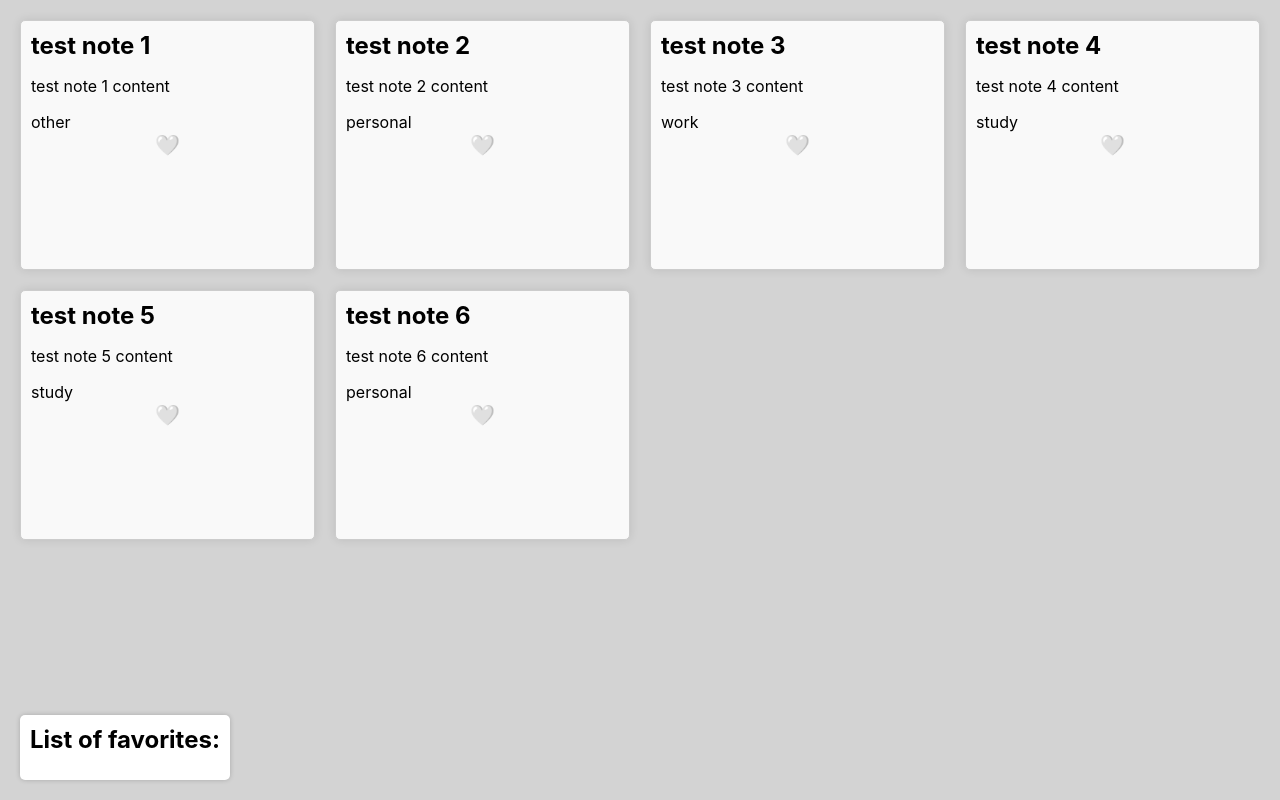
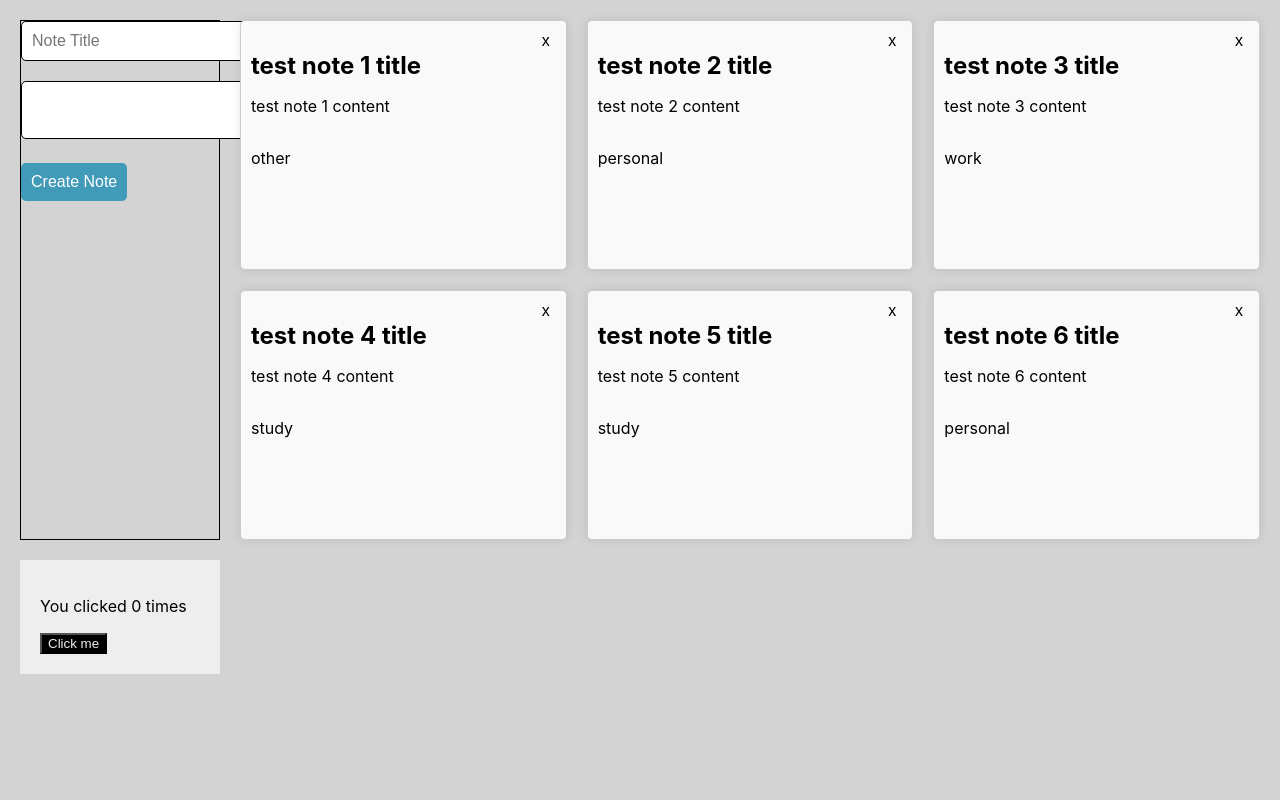
Before and after one commit to FaZeDrug/CSE-110-LAB-2, a React (Create React App) app in the folder my-app/: page / in a window 1280 px wide. Built offline with nearby package versions, Linux system fonts and the light colour scheme.

Commit message:
okay this is the very initial point before i start the hooks exercise with the favorites button

```diff
--- a/my-app/src/App.css
+++ b/my-app/src/App.css
@@ -1,13 +1,35 @@
+.note-individual {
+  border: 1px solid black;
+  display: "flex";
+  flex-direction: column;
+}
+
+.app-container {
+  display: "flex";
+  flex-direction: column;
+}
+
+.note-form {
+  display: "flex";
+  border: 1px solid black;
+  flex-direction: column;
+}
+
 body {
   margin: 20px;
   background-color: lightgrey;
 }
 
 .app-container {
-  display: flex;
-  flex-direction: column;
-  gap: 20px;
-  position: relative; /* Necessary for absolute positioning of the favorites list */
+  grid-template-columns: 1fr;
+}
+
+@media (min-width: 600px) {
+  .app-container {
+    display: grid;
+    grid-template-columns: 200px 1fr;
+    gap: 20px;
+  }
 }
 
 .notes-grid {
@@ -25,10 +47,67 @@ body {
   border-radius: 5px;
   background-color: #f9f9f9;
   box-shadow: 0px 0px 10px rgba(0, 0, 0, 0.1);
+  cursor: pointer;
+}
+
+.notes-header {
+  display: flex;
+  justify-content: flex-end;
+}
+
+.notes-header button {
+  font-size: 16px;
+  background: transparent;
+  border: none;
+  cursor: pointer;
+  max-width: fit-content;
 }
 
 h2 {
   margin: 0;
+}
+
+.note-form {
+  display: flex;
+  flex-direction: column;
+  gap: 20px;
+}
+
+textarea,
+input {
+  border-radius: 5px;
+  border: 1px solid black;
+  padding: 10px;
+  font-size: 16px;
+}
+
+.note-form button {
+  border-radius: 5px;
+  background-color: rgb(64, 154, 184);
+  border: none;
+  padding: 10px;
+  font-size: 16px;
+  color: white;
+}
+
+.note-form button:hover {
+  background-color: rgb(106, 175, 198);
+  cursor: pointer;
+}
+
+.edit-buttons {
+  display: flex;
+  justify-content: space-evenly;
+  gap: 5px;
+}
+
+.edit-buttons button {
+  flex: 1;
+}
+
+.edit-buttons button:last-of-type {
+  background-color: rgb(220, 89, 89);
+  color: white;
 }
 
 .favorite-button {
@@ -41,13 +120,3 @@ h2 {
 .favorite-button:hover {
   opacity: 0.7;
 }
-
-.favorites-list {
-  position: fixed;
-  bottom: 20px;
-  left: 20px;
-  background-color: white;
-  padding: 10px;
-  border-radius: 5px;
-  box-shadow: 0px 0px 5px rgba(0, 0, 0, 0.2);
-}
--- a/my-app/src/App.tsx
+++ b/my-app/src/App.tsx
@@ -1,57 +1,40 @@
-import React, { useState } from 'react';
+import React from 'react';
+import logo from './logo.svg';
 import './App.css';
+import { Label, Note } from "./types"; // Import the Label type from the appropriate module
+import { dummyNotesList } from "./constants"; // Import the dummyNotesList from the appropriate module
+import {ClickCounter} from './hooksExercise';
 
 function App() {
-  const [favorites, setFavorites] = useState<string[]>([]);
 
-  const toggleFavorite = (noteTitle: string) => {
-    setFavorites((prevFavorites: string[]) => {
-      if (prevFavorites.includes(noteTitle)) {
-        return prevFavorites.filter((title: string) => title !== noteTitle);
-      } else {
-        return [...prevFavorites, noteTitle];
-      }
-    });
-  };
 
-  const notes = [
-    { title: 'test note 1', content: 'test note 1 content', category: 'other' },
-    { title: 'test note 2', content: 'test note 2 content', category: 'personal' },
-    { title: 'test note 3', content: 'test note 3 content', category: 'work' },
-    { title: 'test note 4', content: 'test note 4 content', category: 'study' },
-    { title: 'test note 5', content: 'test note 5 content', category: 'study' },
-    { title: 'test note 6', content: 'test note 6 content', category: 'personal' },
-  ];
+ return (
+   <div className='app-container'>
+    <form className="note-form">
+       <div><input placeholder="Note Title"></input></div>
 
-  return (
-    <div className="app-container">
-      <div className="notes-grid">
-        {notes.map((note) => (
-          <div key={note.title} className="note-item">
-            <h2>{note.title}</h2>
-            <p>{note.content}</p>
-            <span>{note.category}</span>
-            <button
-              className="favorite-button"
-              onClick={() => toggleFavorite(note.title)}
-            >
-              {favorites.includes(note.title) ? '❤️' : '🤍'}
-            </button>
-          </div>
-        ))}
-      </div>
+       <div><textarea></textarea></div>
 
-      {/* List of favorites positioned at the bottom left */}
-      <div className="favorites-list">
-        <h2>List of favorites:</h2>
-        <ul>
-          {favorites.map((title: string) => (
-            <li key={title}>{title}</li>
-          ))}
-        </ul>
-      </div>
-    </div>
-  );
+       <div><button type="submit">Create Note</button></div>
+    </form>
+    <div className="notes-grid">
+       {dummyNotesList.map((note) => (
+         <div
+           key={note.id}
+           className="note-item">
+           <div className="notes-header">
+             <button>x</button>
+           </div>
+           <h2> {note.title} </h2>
+           <p> {note.content} </p>
+           <p> {note.label} </p>
+         </div>
+       ))}
+     </div>
+     <ClickCounter/>
+   </div>
+
+ );
 }
 
 export default App;
```
